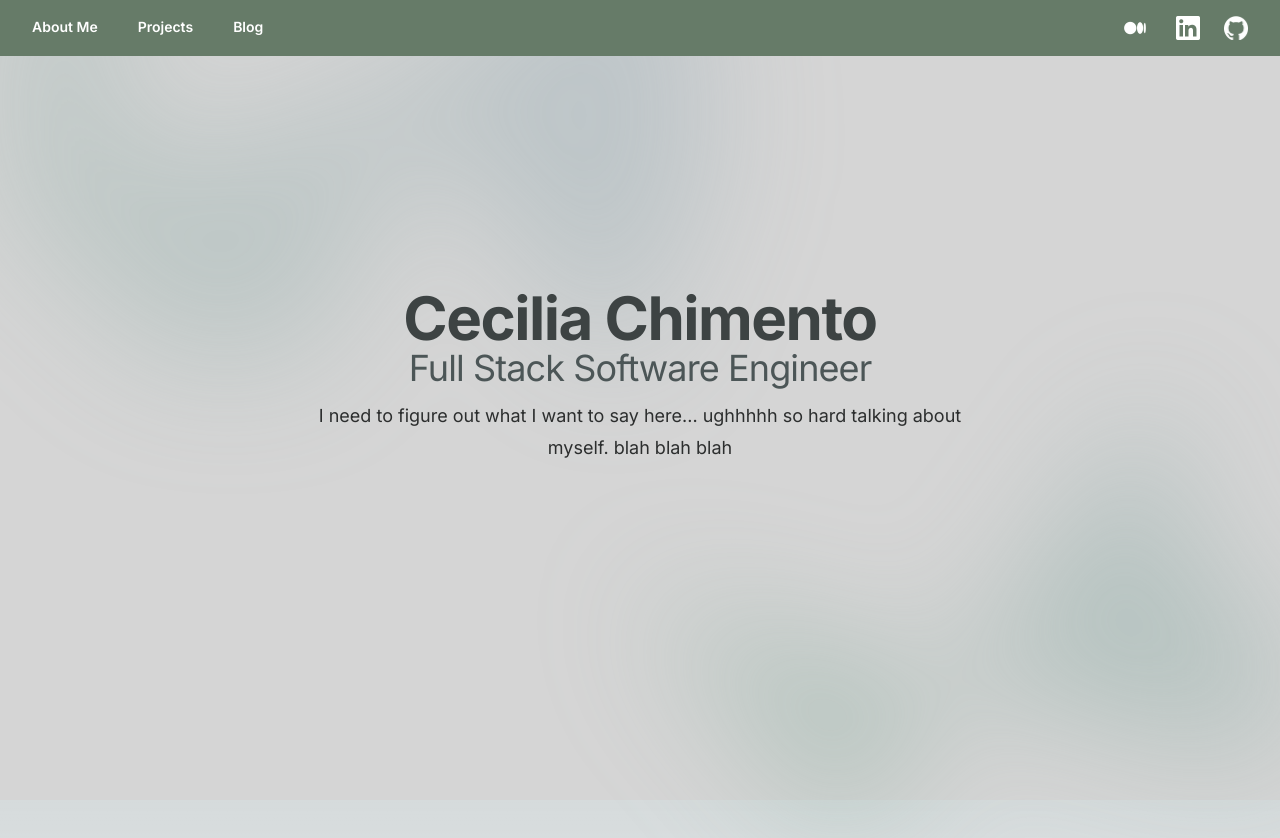
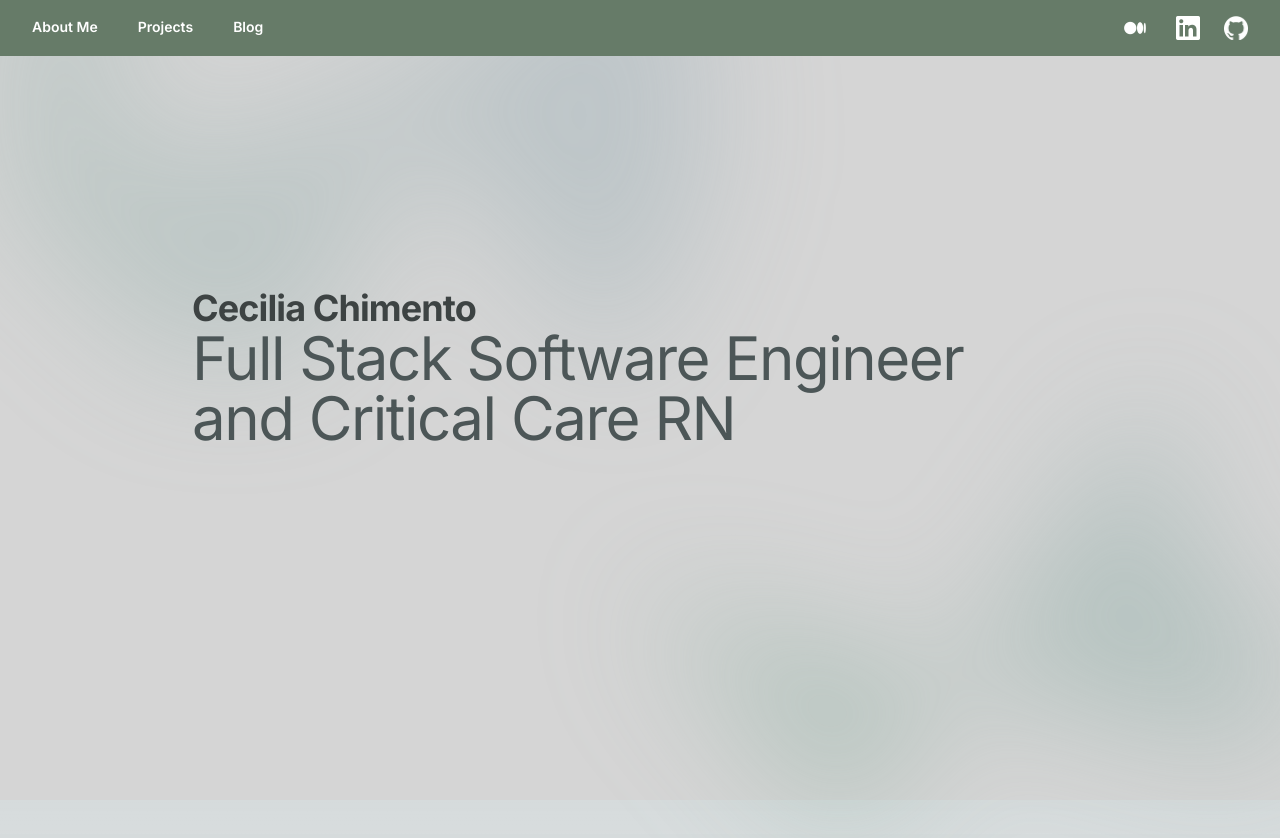
Before and after one commit to CeciliaHoof/MyPortfolio, a Next.js app: page / in a window 1280 px wide. Built offline with nearby package versions, Linux system fonts and the light colour scheme.

Commit message:
temp about me

```diff
--- a/app/about/page.jsx
+++ b/app/about/page.jsx
@@ -1,3 +1,19 @@
-export default function Page(){
-    return <h1 className="text-2xl font-bold tracking-tight text-gray-900 sm:text-6xl">About Me</h1>
+export default function Page() {
+  return (
+    <>
+      <h1 className="text-2xl font-bold tracking-tight text-headers sm:text-4xl">
+        About Me
+      </h1>
+      <p className="text-2xl tracking-tight text-captions sm:text-xl w-7/12 m-auto mt-40 text-center">
+        <span className="text-2xl font-bold tracking-tight text-sub-headers sm:text-3xl block">
+          Loading...
+        </span>
+        I thought that this section would be the easy part, but it turns out
+        that's not the case. <br></br> Check out back soon!
+        <span className="text-2xl font-bold tracking-tight text-gray-900 sm:text-2xl block mt-10">
+          Meanwhile, explore my projects and blog posts and let's connect!
+        </span>
+      </p>
+    </>
+  );
 }
--- a/app/page.js
+++ b/app/page.js
@@ -14,16 +14,16 @@ export default function Page() {
             }}
           />
         </div>
-        <div className="mx-auto max-w-2xl py-32 sm:py-48 lg:py-56">
-          <div className="text-center">
-            <h1 className="text-4xl font-bold tracking-tight text-headers sm:text-6xl">
+        <div className="mx-auto max-w-4xl py-32 sm:py-48 lg:py-56">
+          <div className="text-left">
+            <h1 className="text-2xl font-bold tracking-tight text-headers sm:text-4xl">
               Cecilia Chimento
             </h1>
-            <h2 className="text-2xl tracking-tight text-sub-headers sm:text-4xl">
-              Full Stack Software Engineer
+            <h2 className="text-2xl tracking-tight text-sub-headers sm:text-6xl">
+              Full Stack Software Engineer <br></br>and Critical Care RN
             </h2>
             <p className="mt-3 text-lg leading-8 text-captions">
-              I need to figure out what I want to say here... ughhhhh so hard talking about myself. blah blah blah
+
             </p>
             {/* <div className="grid grid-cols-3 mt-2 justify-items-center">
               <span className="mt-1 text-lg leading-8 text-gray-600"> <a href="/about">Get to Know Me</a></span>
```
